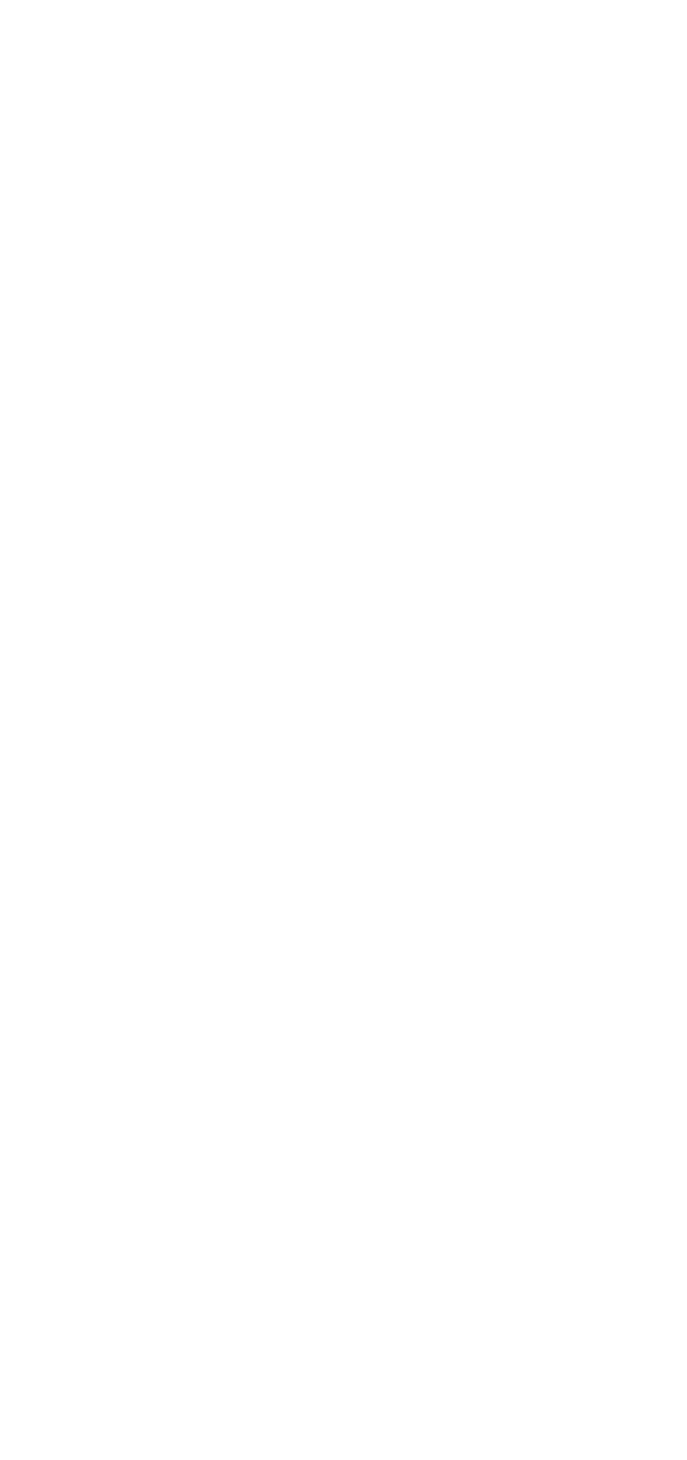
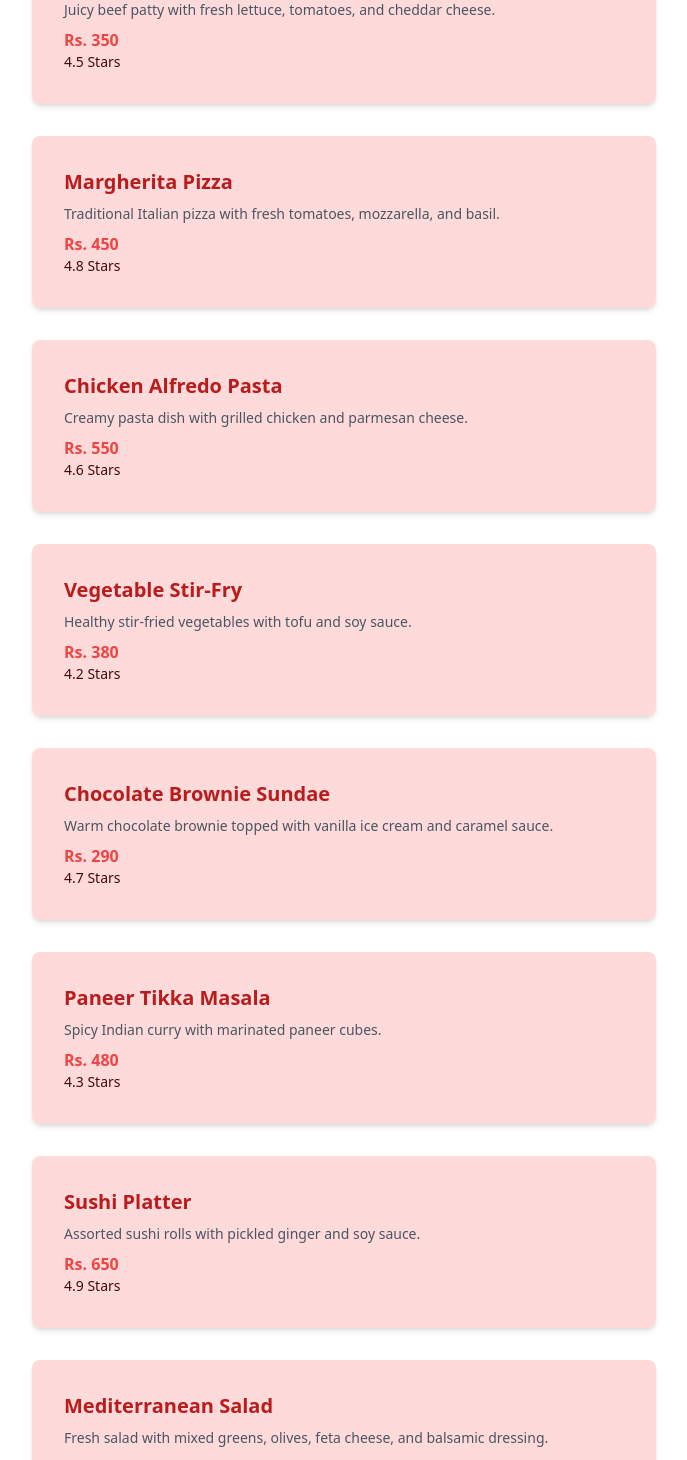
Before and after one commit to nidhijagga/Restaurant-App-React, a React (Create React App) app: page / in a window 1280 px wide. Shown: the part 560-2020 px from the top of the page, without its empty margins (296-983 px from the left). Before the commit the page ends 800 px from the top, so only its background shows below. Built offline with nearby package versions, Linux system fonts and the light colour scheme.

Commit message:
Added Meals Items

```diff
--- a/src/App.js
+++ b/src/App.js
@@ -1,9 +1,12 @@
 import Header from "./components/Layout/Header";
+import Meals from "./components/Meals/Meals";
+import Card from "./components/UI/Card";
 
 function App() {
   return (
   <div>
     <Header/>
+    <Meals/>
   </div>
   );
 }
--- /dev/null
+++ b/src/components/Constants.js
@@ -0,0 +1,72 @@
+export const mealsData = [
+    {
+      id: 1,
+      name: "Classic Burger",
+      description: "Juicy beef patty with fresh lettuce, tomatoes, and cheddar cheese.",
+      price: 350,
+      rating: 4.5,
+    },
+    {
+      id: 2,
+      name: "Margherita Pizza",
+      description: "Traditional Italian pizza with fresh tomatoes, mozzarella, and basil.",
+      price: 450,
+      rating: 4.8,
+    },
+    {
+      id: 3,
+      name: "Chicken Alfredo Pasta",
+      description: "Creamy pasta dish with grilled chicken and parmesan cheese.",
+      price: 550,
+      rating: 4.6,
+    },
+    {
+      id: 4,
+      name: "Vegetable Stir-Fry",
+      description: "Healthy stir-fried vegetables with tofu and soy sauce.",
+      price: 380,
+      rating: 4.2,
+    },
+    {
+      id: 5,
+      name: "Chocolate Brownie Sundae",
+      description: "Warm chocolate brownie topped with vanilla ice cream and caramel sauce.",
+      price: 290,
+      rating: 4.7,
+    },
+    {
+      id: 6,
+      name: "Paneer Tikka Masala",
+      description: "Spicy Indian curry with marinated paneer cubes.",
+      price: 480,
+      rating: 4.3,
+    },
+    {
+      id: 7,
+      name: "Sushi Platter",
+      description: "Assorted sushi rolls with pickled ginger and soy sauce.",
+      price: 650,
+      rating: 4.9,
+    },
+    {
+      id: 8,
+      name: "Mediterranean Salad",
+      description: "Fresh salad with mixed greens, olives, feta cheese, and balsamic dressing.",
+      price: 320,
+      rating: 4.4,
+    },
+    {
+      id: 9,
+      name: "Butter Chicken",
+      description: "Rich and creamy Indian butter chicken with naan bread.",
+      price: 580,
+      rating: 4.7,
+    },
+    {
+      id: 10,
+      name: "Veggie Wrap",
+      description: "Grilled vegetable wrap with hummus in a whole wheat tortilla.",
+      price: 320,
+      rating: 4.2,
+    }
+  ];
--- a/src/components/Meals/Meals.js
+++ b/src/components/Meals/Meals.js
@@ -0,0 +1,12 @@
+import React from 'react'
+import MealsList from './MealsList'
+
+const Meals = () => {
+  return (
+    <div>
+      <MealsList/>
+    </div>
+  )
+}
+
+export default Meals
--- a/src/components/Meals/MealsList.js
+++ b/src/components/Meals/MealsList.js
@@ -0,0 +1,24 @@
+import React from "react";
+import Card from "../UI/Card";
+import { mealsData } from "../Constants";
+
+const MealsList = () => {
+  return (
+    <div className="grid grid-cols-1">
+      {mealsData.map((meal) => (
+        <div key={meal.id} className="">
+          <Card className="bg-white hover:shadow-lg hover:bg-gray-100 transition duration-300 w-72">
+            <ul className="p-4">
+              <li className="text-xl text-red-700 font-semibold mb-2">{meal.name}</li>
+              <li className="text-sm text-gray-600 mb-2">{meal.description}</li>
+              <li className="text-md font-semibold text-red-500">Rs. {meal.price}</li>
+              <li className="text-sm text-red-950">{meal.rating} Stars</li>
+            </ul>
+          </Card>
+        </div>
+      ))}
+    </div>
+  );
+};
+
+export default MealsList;
--- /dev/null
+++ b/src/components/UI/Card.js
@@ -0,0 +1,13 @@
+import React from 'react';
+
+const Card = ({children}) => {
+  return (
+    <div className="flex justify-center m-4">
+      <div className="bg-red-200 bg-opacity-70 rounded-lg shadow-md p-4 w-1/2">
+        {children}
+      </div>
+    </div>
+  );
+}
+
+export default Card;
```
